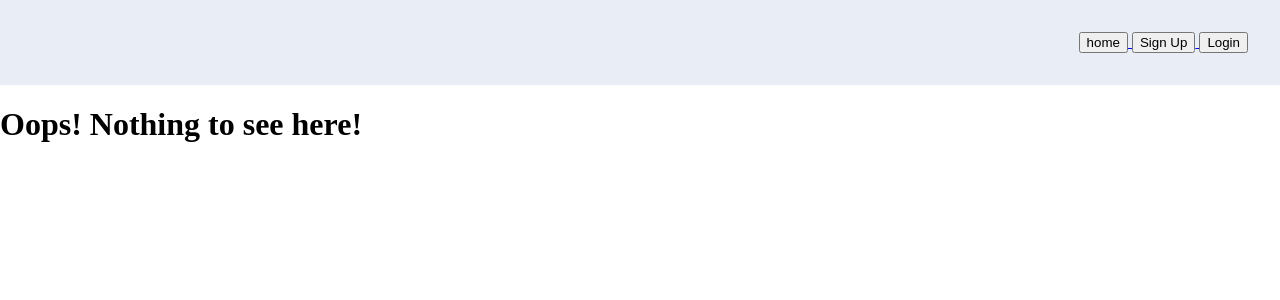
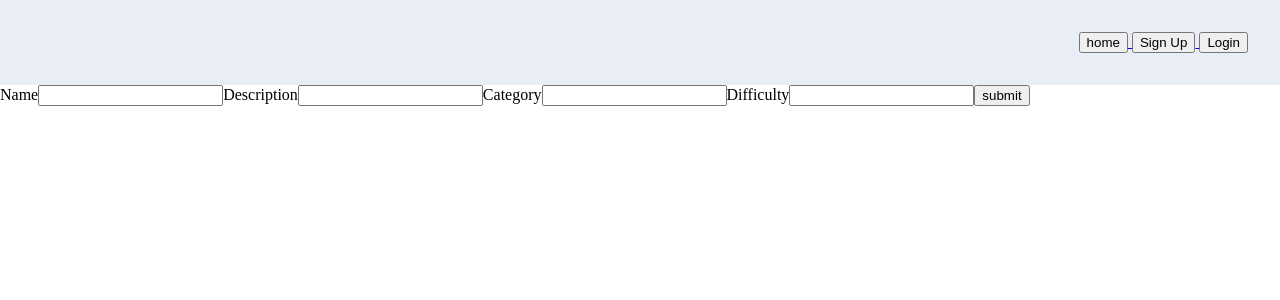
Before and after one commit to Momentum-Fit/project3-fitness-app-frontend, a React (Vite) app: page /create-exercise in a window 1280 px wide. Shown: the top 300 px of the page. Built offline with nearby package versions, Linux system fonts and the light colour scheme.

Commit message:
add exercise creation form

```diff
--- a/src/App.jsx
+++ b/src/App.jsx
@@ -7,6 +7,7 @@ import HomePage from "./Pages/HomePage";
 import ExercisesList from "./components/ExercisesList";
 import Navbar from "./components/Navbar";
 import PageNotFound from "./Pages/PageNotFound";
+import ExerciseForm from "./components/ExerciseForm";
 
 function App() {
   return (
@@ -17,6 +18,7 @@ function App() {
         <Route path="/auth/login" element={<LoginPage />} />
         <Route path="/auth/signup" element={<SignUpPage />} />
         <Route path="/exercises" element={<ExercisesList />} />
+        <Route path="/create-exercise" element={<ExerciseForm />} />
         <Route path="/*" element={<PageNotFound />} />
       </Routes>
     </>
--- /dev/null
+++ b/src/components/ExerciseForm.jsx
@@ -0,0 +1,86 @@
+import { useState } from "react";
+import { useNavigate } from "react-router-dom";
+import axios from "axios";
+
+const API_URL = "http://localhost:5005";
+
+function ExerciseForm() {
+  const [name, setName] = useState("");
+  const [description, setDescription] = useState("");
+  const [category, setCategory] = useState("");
+  const [difficulty, setDifficulty] = useState("");
+  const [error, setError] = useState("");
+
+  const handleName = (e) => setName(e.target.value);
+  const handleDescription = (e) => setDescription(e.target.value);
+  const handleCategory = (e) => setCategory(e.target.value);
+  const handleDifficulty = (e) => setDifficulty(e.target.value);
+
+  const navigate = useNavigate();
+
+  const handleSubmit = (e) => {
+    e.preventDefault();
+
+    if (!name || !description || !category || !difficulty) {
+      setError("Please fill in all required fields.");
+      return;
+    }
+
+    const newExercise = {
+      name: name,
+      description: description,
+      category: category,
+      difficulty: difficulty,
+    };
+
+    setError("");
+
+    axios
+      .post(`${API_URL}/api/exercises`, newExercise)
+      .then((response) => {
+        setName("");
+        setDescription("");
+        setCategory("");
+        setDifficulty("");
+        navigate("/exercises");
+      })
+      .catch((error) => {
+        setError("Error creating a new exercise. Please try again.");
+        console.log("Error creating a new exercise...", error);
+      });
+  };
+
+  return (
+    <div>
+      <form onSubmit={handleSubmit}>
+        <label>Name</label>
+        <input type="text" name="name" value={name} onChange={handleName} />
+        <label>Description</label>
+        <input
+          type="text"
+          name="description"
+          value={description}
+          onChange={handleDescription}
+        />
+        <label>Category</label>
+        <input
+          type="text"
+          name="category"
+          value={category}
+          onChange={handleCategory}
+        />
+        <label>Difficulty</label>
+        <input
+          type="text"
+          name="difficulty"
+          value={difficulty}
+          onChange={handleDifficulty}
+        />
+        <button type="submit">submit</button>
+        {error && <p style={{ color: "red" }}>{error}</p>}
+      </form>
+    </div>
+  );
+}
+
+export default ExerciseForm;
```
